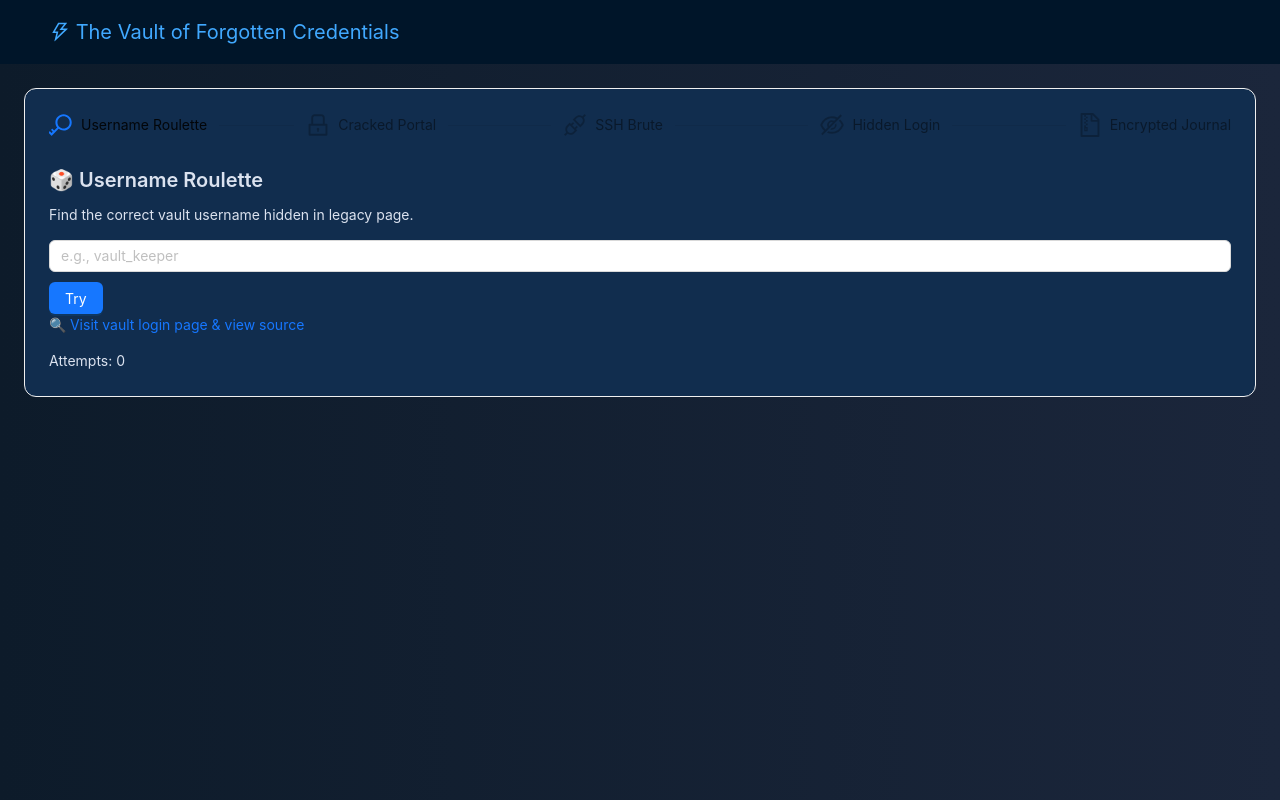
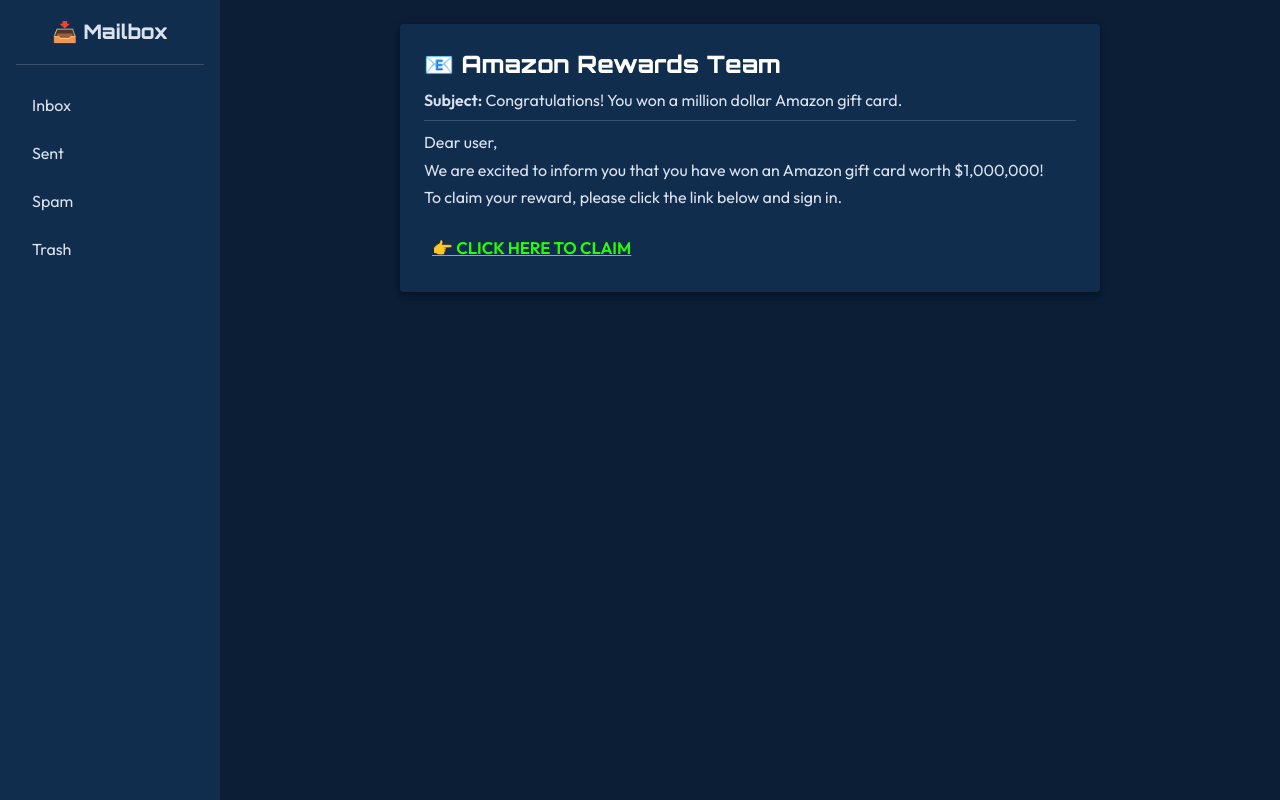
Before and after one commit to Hemavarna-S/HexNex, a React (Vite) app in the folder hexnex-frontend/: page /rooms/brute-force in a window 1280 px wide. Built offline with nearby package versions, Linux system fonts and the light colour scheme; sample sign-in values are in the browser's storage.

Commit message:
The Brute Force Room is phase 3

```diff
--- a/hexnex-frontend/src/pages/rooms/BruteForceRoom.jsx
+++ b/hexnex-frontend/src/pages/rooms/BruteForceRoom.jsx
@@ -1,244 +1,141 @@
 import React, { useState } from 'react';
-import { Layout, Steps, Card, Input, Button, Typography, message, Spin } from 'antd';
-import { KeyOutlined, LockOutlined, ApiOutlined, EyeInvisibleOutlined, FileZipOutlined, FlagOutlined, ThunderboltOutlined } from '@ant-design/icons';
+import { Box, Paper, Typography, Button, Modal, TextField, Snackbar, Divider, List, ListItem, ListItemText } from '@mui/material';
 
-const { Header, Content } = Layout;
-const { Paragraph, Title, Text } = Typography;
+const PhishingRoom = () => {
+  const [visible, setVisible] = useState(false);
+  const [submitted, setSubmitted] = useState(false);
+  const [credentials, setCredentials] = useState({ username: '', password: '' });
+  const [formValues, setFormValues] = useState({ username: '', password: '' });
+  const [snackbar, setSnackbar] = useState({ open: false, message: '', severity: 'error' });
 
-const BruteForceRoom = () => {
-  const [step, setStep] = useState(0);
-  const [inputs, setInputs] = useState({
-    username: '',
-    portalPass: '',
-    sshPass: '',
-    hiddenPass: '',
-    finalPass: '',
-    flag: ''
-  });
-  const [attempts, setAttempts] = useState(0);
-  const [loading, setLoading] = useState(false);
-  const [flagVisible, setFlagVisible] = useState(false);
-  const [flagSubmitted, setFlagSubmitted] = useState(false);
-
-  const nextStep = () => { setStep(prev => prev + 1); setAttempts(0); };
-
-  const handleInputChange = (field, value) => {
-    setInputs({ ...inputs, [field]: value });
-  };
-
-  const simulateBruteForce = async (callback) => {
-    setLoading(true);
-    let fakeAttempts = Math.floor(Math.random() * 4) + 2;
-    for (let i = 1; i <= fakeAttempts; i++) {
-      setAttempts(prev => prev + 1);
-      await new Promise(res => setTimeout(res, 200));
-    }
-    setLoading(false);
-    callback();
-  };
+  const handleOpenPhishPage = () => setVisible(true);
 
   const handleSubmit = () => {
-    simulateBruteForce(() => {
-      switch (step) {
-        case 0:
-          if (inputs.username === 'vault_keeper') {
-            message.success('✅ Username accepted!');
-            nextStep();
-          } else {
-            message.error('❌ Invalid username! Hint: check vault login page source.');
-          }
-          break;
-        case 1:
-          if (inputs.portalPass === 'password') {
-            message.success('🔓 Portal cracked!');
-            nextStep();
-          } else {
-            message.error('Wrong password! Did you look at the portal source?');
-          }
-          break;
-        case 2:
-          if (inputs.sshPass === 'vault123') {
-            message.success('🛡️ SSH access granted!');
-            nextStep();
-          } else {
-            message.error('Wrong SSH password! Check SSH page source.');
-          }
-          break;
-        case 3:
-          if (inputs.hiddenPass === 'h1dden') {
-            message.success('👁️ Hidden login bypassed!');
-            nextStep();
-          } else {
-            message.error('Wrong! Inspect hidden admin page source.');
-          }
-          break;
-        case 4:
-          if (inputs.finalPass === 'finalpayload') {
-            message.success('📦 Encrypted journal unlocked!');
-            setFlagVisible(true);
-          } else {
-            message.error('Wrong password! Check encrypted file page source.');
-          }
-          break;
-        default:
-          break;
-      }
-    });
-  };
-
-  const handleFlagSubmit = () => {
-    if (inputs.flag === 'HEXNEX{Brut3_F0rc3_Atta)k}') {
-      message.success('🏁 Flag correct! You completed the room!');
-    } else {
-      message.error('❌ Incorrect flag. Try again!');
+    if (!formValues.username || !formValues.password) {
+      setSnackbar({ open: true, message: 'Please enter both username and password.', severity: 'error' });
+      return;
     }
-    setFlagSubmitted(true);
+    setCredentials(formValues);
+    setSubmitted(true);
   };
 
   return (
-    <Layout style={{ minHeight: '100vh', background: 'linear-gradient(to right, #0d1b2a, #1b263b)' }}>
-      <Header style={{ color: '#40a9ff', fontSize: '20px' }}>
-        <ThunderboltOutlined /> The Vault of Forgotten Credentials
-      </Header>
-      <Content style={{ padding: '24px' }}>
-        <Card style={{ background: '#112d4e', borderRadius: '12px' }}>
-          <Steps current={step} size="small" style={{ marginBottom: '24px' }}>
-            <Steps.Step title="Username Roulette" icon={<KeyOutlined />} />
-            <Steps.Step title="Cracked Portal" icon={<LockOutlined />} />
-            <Steps.Step title="SSH Brute" icon={<ApiOutlined />} />
-            <Steps.Step title="Hidden Login" icon={<EyeInvisibleOutlined />} />
-            <Steps.Step title="Encrypted Journal" icon={<FileZipOutlined />} />
-          </Steps>
+    <Box sx={{ display: 'flex', height: '100vh', background: '#0b1e36' }}>
+      {/* Sidebar */}
+      <Box sx={{ width: 220, bgcolor: '#112d4e', color: '#dbe2ef', p: 2 }}>
+        <Typography variant="h6" sx={{ mb: 2, fontWeight: 'bold', textAlign: 'center' }}>📥 Mailbox</Typography>
+        <Divider sx={{ borderColor: '#dbe2ef33', mb: 1 }} />
+        <List>
+          <ListItem button selected>
+            <ListItemText primary="Inbox" />
+          </ListItem>
+          <ListItem button>
+            <ListItemText primary="Sent" />
+          </ListItem>
+          <ListItem button>
+            <ListItemText primary="Spam" />
+          </ListItem>
+          <ListItem button>
+            <ListItemText primary="Trash" />
+          </ListItem>
+        </List>
+      </Box>
 
-          {loading && <Spin tip="Brute forcing..." style={{ marginBottom: '20px' }} />}
+      {/* Main email content */}
+      <Box sx={{ flexGrow: 1, p: 3, overflowY: 'auto' }}>
+        <Paper elevation={4} sx={{ maxWidth: 700, mx: 'auto', p: 3, background: '#112d4e', color: '#fff' }}>
+          <Typography variant="h5" fontWeight="bold" gutterBottom>
+            📧 Amazon Rewards Team
+          </Typography>
+          <Typography sx={{ color: '#dbe2ef', mb: 1 }}>
+            <strong>Subject:</strong> Congratulations! You won a million dollar Amazon gift card.
+          </Typography>
+          <Divider sx={{ borderColor: '#dbe2ef33', my: 1 }} />
+          <Typography sx={{ color: '#dbe2ef', mb: 2, lineHeight: 1.7 }}>
+            Dear user,<br />
+            We are excited to inform you that you have won an Amazon gift card worth $1,000,000!<br />
+            To claim your reward, please click the link below and sign in.
+          </Typography>
+          <Button
+            variant="text"
+            sx={{ color: '#26ff00ff', fontWeight: 'bold', textDecoration: 'underline', fontSize: '1.05rem' }}
+            onClick={handleOpenPhishPage}
+          >
+            👉 Click here to claim
+          </Button>
+        </Paper>
+      </Box>
 
-          {step === 0 && !loading && (
+      {/* Modal */}
+      <Modal open={visible} onClose={() => setVisible(false)}>
+        <Box sx={{
+          position: 'absolute',
+          top: '50%',
+          left: '50%',
+          transform: 'translate(-50%, -50%)',
+          borderRadius: 4,
+          boxShadow: '0 8px 32px rgba(0, 4, 255, 0.25)',
+          p: 4,
+          minWidth: 340,
+          maxWidth: 420,
+          border: '2px solid #00ff33ff',
+          color: '#fff',
+          background: 'linear-gradient(135deg, #1a2238 60%, #141236ff 100%)',
+        }}>
+          {!submitted ? (
             <>
-              <Title level={4} style={{ color: '#dbe2ef' }}>🎲 Username Roulette</Title>
-              <Paragraph style={{ color: '#dbe2ef' }}>
-                Find the correct vault username hidden in legacy page.
-              </Paragraph>
-              <Input
-                placeholder="e.g., vault_keeper"
-                value={inputs.username}
-                onChange={e => handleInputChange('username', e.target.value)}
-                style={{ marginBottom: '10px' }}
+              <Typography variant="h6" sx={{ mb: 2, color: '#f7f7f7ff', fontWeight: 'bold', textAlign: 'center', letterSpacing: 1, textShadow: '0 2px 8px #1a2238' }}>
+                Amazon Sign In (Lab Simulation)
+              </Typography>
+              <TextField
+                fullWidth
+                label="Username / Email"
+                value={formValues.username}
+                onChange={e => setFormValues({ ...formValues, username: e.target.value })}
+                sx={{ mb: 2, input: { color: '#fff' }, label: { color: '#ffffffff' } }}
+                InputLabelProps={{ style: { color: '#ffffffff' } }}
               />
-              <Button type="primary" onClick={handleSubmit}>Try</Button>
-              <Paragraph>
-                🔍 <a href="/vault-login" target="_blank">Visit vault login page & view source</a>
-              </Paragraph>
-              <Text style={{ color: '#dbe2ef' }}>Attempts: {attempts}</Text>
+              <TextField
+                fullWidth
+                label="Password"
+                type="password"
+                value={formValues.password}
+                onChange={e => setFormValues({ ...formValues, password: e.target.value })}
+                sx={{ mb: 2, input: { color: '#fff' }, label: { color: '#ffffffff' } }}
+                InputLabelProps={{ style: { color: '#ffffffff' } }}
+              />
+              <Button variant="contained" fullWidth onClick={handleSubmit} sx={{ background: 'linear-gradient(90deg, #00ff00ff, #1f9412ff)', color: '#fff', fontWeight: 'bold', fontSize: '1.1rem', boxShadow: '0 2px 8px #001aff99' }}>
+                Login
+              </Button>
+            </>
+          ) : (
+            <>
+              <Typography sx={{ mb: 1, color: '#00ff08ff', fontWeight: 'bold', textAlign: 'center', letterSpacing: 1, textShadow: '0 2px 8px #1a2238' }}>
+                <strong>You entered:</strong>
+              </Typography>
+              <Typography sx={{ color: '#fff', fontFamily: 'monospace', mb: 1 }}>Username: {credentials.username}</Typography>
+              <Typography sx={{ color: '#fff', fontFamily: 'monospace', mb: 2 }}>Password: {credentials.password}</Typography>
+              <Typography color="error" sx={{ mt: 2, mb: 2, fontWeight: 'bold', textAlign: 'center', fontSize: '1.1rem', background: 'rgba(255,69,58,0.12)', borderRadius: 2, p: 1 }}>
+                ⚠️ This is a phishing simulation! Never enter your credentials on untrusted sites.
+              </Typography>
+              <Button variant="outlined" onClick={() => setVisible(false)} sx={{ borderColor: '#00ff26ff', color: '#00ff66ff', fontWeight: 'bold' }}>
+                Close
+              </Button>
             </>
           )}
+        </Box>
+      </Modal>
 
-          {step === 1 && !loading && (
-            <>
-              <Title level={4} style={{ color: '#dbe2ef' }}>🔐 Crack the Portal</Title>
-              <Paragraph style={{ color: '#dbe2ef' }}>
-                Password is hidden in portal page source.
-              </Paragraph>
-              <Input.Password
-                placeholder="Enter portal password"
-                value={inputs.portalPass}
-                onChange={e => handleInputChange('portalPass', e.target.value)}
-                style={{ marginBottom: '10px' }}
-              />
-              <Button type="primary" onClick={handleSubmit}>Crack</Button>
-              <Paragraph>
-                🔍 <a href="/portal" target="_blank">Visit portal & view source</a>
-              </Paragraph>
-              <Text style={{ color: '#dbe2ef' }}>Attempts: {attempts}</Text>
-            </>
-          )}
-
-          {step === 2 && !loading && (
-            <>
-              <Title level={4} style={{ color: '#dbe2ef' }}>🛡️ SSH Brute-force</Title>
-              <Paragraph style={{ color: '#dbe2ef' }}>
-                Weak SSH password is hidden in SSH page source.
-              </Paragraph>
-              <Input.Password
-                placeholder="Enter SSH password"
-                value={inputs.sshPass}
-                onChange={e => handleInputChange('sshPass', e.target.value)}
-                style={{ marginBottom: '10px' }}
-              />
-              <Button type="primary" onClick={handleSubmit}>Brute Force</Button>
-              <Paragraph>
-                🔍 <a href="/ssh-info" target="_blank">View SSH info page & source</a>
-              </Paragraph>
-              <Text style={{ color: '#dbe2ef' }}>Attempts: {attempts}</Text>
-            </>
-          )}
-
-          {step === 3 && !loading && (
-            <>
-              <Title level={4} style={{ color: '#dbe2ef' }}>👁️ Hidden Login</Title>
-              <Paragraph style={{ color: '#dbe2ef' }}>
-                Find hidden password in admin page source.
-              </Paragraph>
-              <Input.Password
-                placeholder="Enter hidden login password"
-                value={inputs.hiddenPass}
-                onChange={e => handleInputChange('hiddenPass', e.target.value)}
-                style={{ marginBottom: '10px' }}
-              />
-              <Button type="primary" onClick={handleSubmit}>Submit</Button>
-              <Paragraph>
-                🔍 <a href="/hidden-admin" target="_blank">Visit hidden admin page & view source</a>
-              </Paragraph>
-              <Text style={{ color: '#dbe2ef' }}>Attempts: {attempts}</Text>
-            </>
-          )}
-
-          {step === 4 && !flagVisible && !loading && (
-            <>
-              <Title level={4} style={{ color: '#dbe2ef' }}>📦 Encrypted Journal</Title>
-              <Paragraph style={{ color: '#dbe2ef' }}>
-                Find the final password in encrypted file page source.
-              </Paragraph>
-              <Input.Password
-                placeholder="Enter final password"
-                value={inputs.finalPass}
-                onChange={e => handleInputChange('finalPass', e.target.value)}
-                style={{ marginBottom: '10px' }}
-              />
-              <Button type="primary" onClick={handleSubmit}>Decrypt</Button>
-              <Paragraph>
-                🔍 <a href="/encrypted-file" target="_blank">View encrypted file page & source</a>
-              </Paragraph>
-              <Text style={{ color: '#dbe2ef' }}>Attempts: {attempts}</Text>
-            </>
-          )}
-
-          {flagVisible && (
-            <>
-              <div style={{ marginTop: '20px', textAlign: 'center' }}>
-                <FlagOutlined style={{ fontSize: '40px', color: '#40a9ff' }} />
-                <Paragraph style={{ color: '#dbe2ef', marginTop: '10px' }}>
-                  🎉 Congratulations! You found the final payload:
-                </Paragraph>
-                <Paragraph copyable code style={{ color: '#fff', fontSize: '18px' }}>
-                  HEXNEX{'{Brut3_F0rc3_Atta)k}'}
-                </Paragraph>
-              </div>
-              <div style={{ marginTop: '20px' }}>
-                <Title level={4} style={{ color: '#dbe2ef' }}>🏁 Submit your flag</Title>
-                <Input
-                  placeholder="HEXNEX{...}"
-                  value={inputs.flag}
-                  onChange={e => handleInputChange('flag', e.target.value)}
-                  style={{ marginBottom: '10px' }}
-                />
-                <Button type="primary" onClick={handleFlagSubmit}>Submit Flag</Button>
-              </div>
-            </>
-          )}
-        </Card>
-      </Content>
-    </Layout>
+      {/* Snackbar */}
+      <Snackbar
+        open={snackbar.open}
+        autoHideDuration={3000}
+        onClose={() => setSnackbar({ ...snackbar, open: false })}
+        message={snackbar.message}
+        anchorOrigin={{ vertical: 'top', horizontal: 'center' }}
+      />
+    </Box>
   );
 };
 
-export default BruteForceRoom;
+export default PhishingRoom;
```
